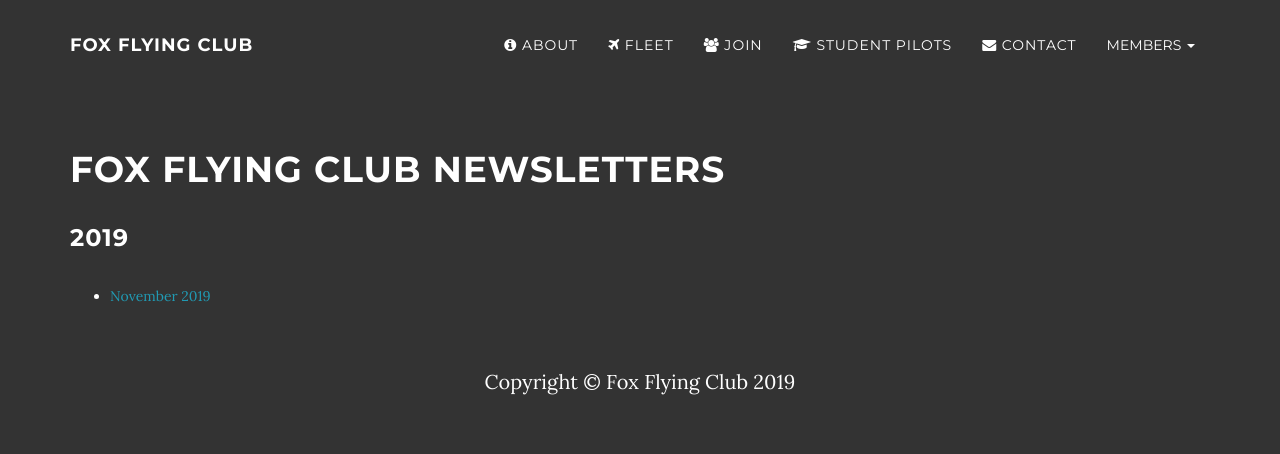
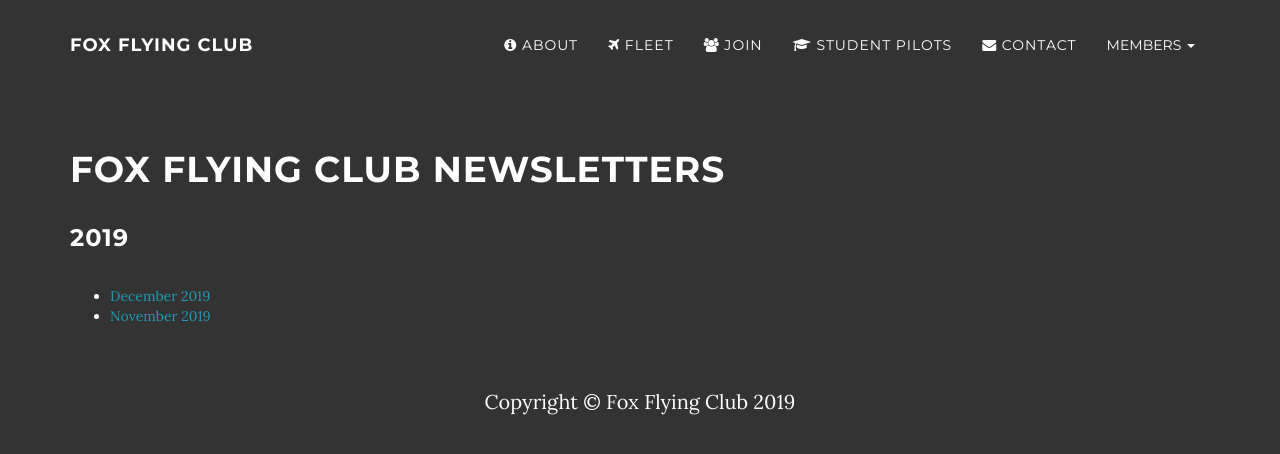
Before and after one commit to parabuzzle/foxflyingclub, a Jekyll site: the page built from newsletters.html, in a window 1280 px wide and 900 px high. Shown: the top 454 px of the window. Built offline with Jekyll 4.4.1, drawn with Linux system fonts in a browser that asks for light colours.

Commit message:
add december newsletter

```diff
--- a/newsletters.html
+++ b/newsletters.html
@@ -8,6 +8,7 @@ layout: page
     <div class="col-lg-12">
       <h3>2019</h3>
       <ul>
+        <li><a href="/newsletters/dec19.pdf">December 2019</a></li>
         <li><a href="/newsletters/nov19.pdf">November 2019</a></li>
       </ul>
     </div>
```
